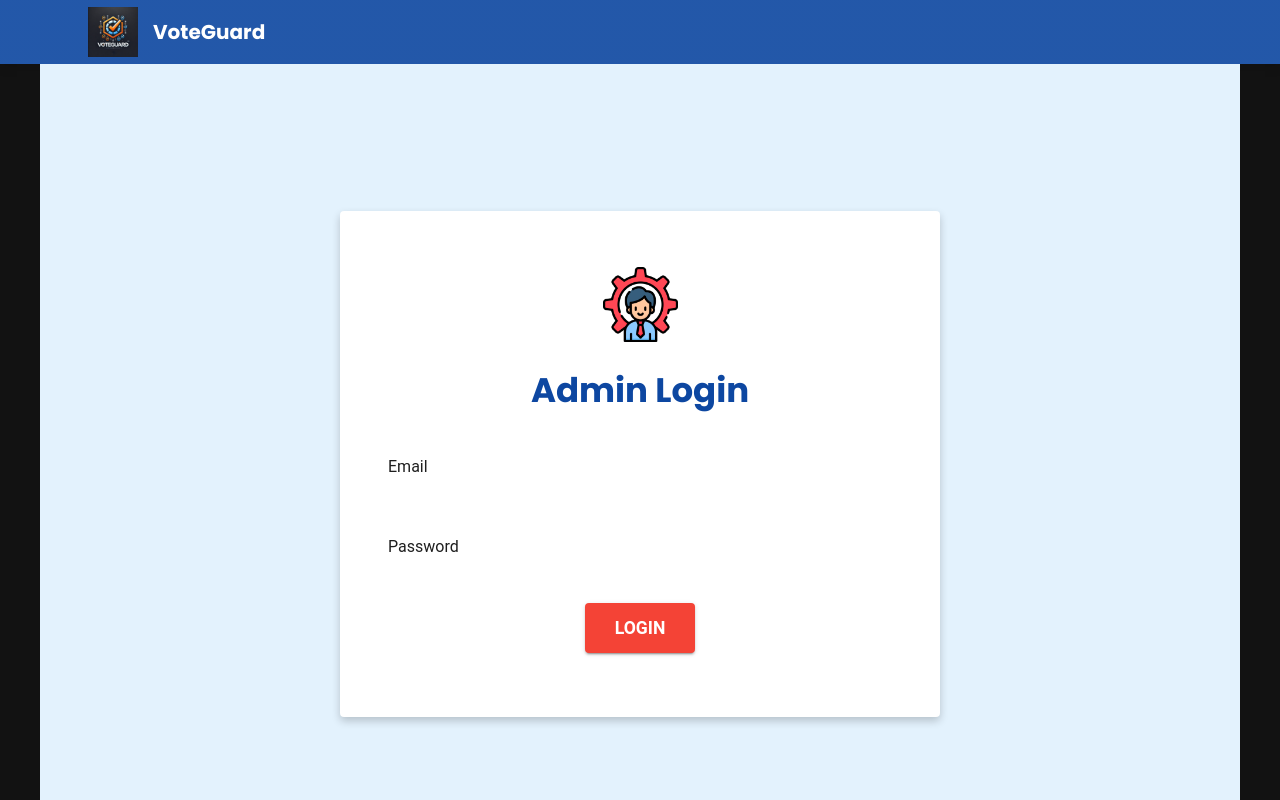
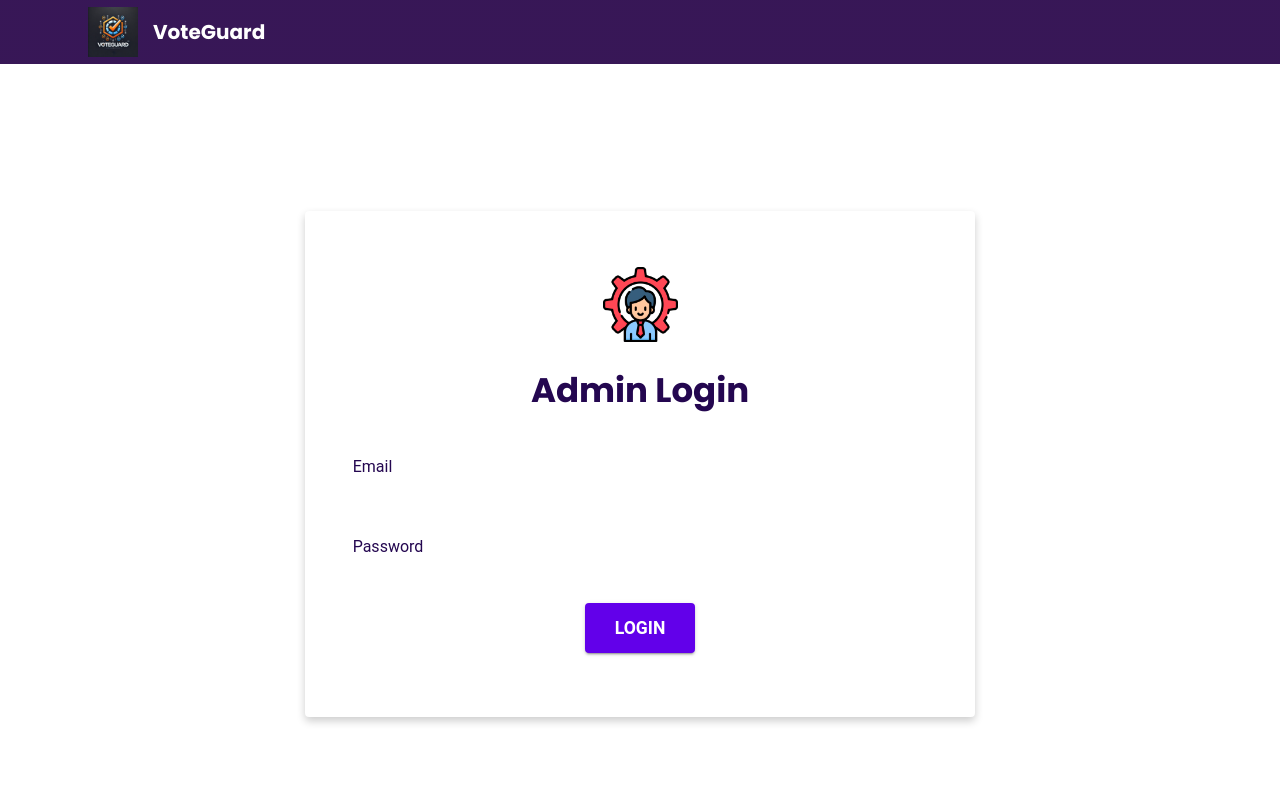
Before and after one commit to aryanzero/blockchain-project, a React (Create React App) app: page /admin-login in a window 1280 px wide. Shown: the top 800 px of the page. Built offline with nearby package versions, Linux system fonts and the light colour scheme.

Commit message:
more-css
css-added

```diff
--- a/src/Admin.js
+++ b/src/Admin.js
@@ -1,40 +1,45 @@
 import React, { useState, useEffect } from 'react';
 import { Button, Container, Typography, Card, CardContent } from '@mui/material';
-import { styled } from '@mui/material/styles';
+import { styled, css } from '@mui/material/styles';
 import { CSVLink } from 'react-csv';
 import { Chart } from 'react-google-charts';
 
-const AdminContainer = styled(Container)({
-  display: 'flex',
-  flexDirection: 'column',
-  alignItems: 'center',
-  justifyContent: 'center',
-  minHeight: '100vh',
-  textAlign: 'center',
-  backgroundColor: '#E4E7EA', // Updated background color
-  padding: '20px',
-});
+const AdminContainer = styled(Container)(
+  () => css`
+    display: flex;
+    flex-direction: column;
+    align-items: center;
+    justify-content: center;
+    min-height: 100vh;
+    text-align: center;
+    background-color: #f5f5f5; // Light gray background
+    padding: 20px;
+    max-width: 1900px !important;
+    width: 100%;
+  `,
+);
 
 const AdminCard = styled(Card)({
   width: '100%',
-  maxWidth: 800,
+  maxWidth: 600,
   textAlign: 'center',
-  backgroundColor: '#34495E', // Updated background color
-  color: '#fff', // Updated text color
-  padding: '20px',
-  boxShadow: '0 4px 8px 0 rgba(0, 0, 0, 0.2)',
+  backgroundColor: '#ffffff', // White background
+  color: '#333', // Dark text color
+  padding: '30px',
+  boxShadow: '0 4px 12px rgba(0, 0, 0, 0.1)',
+  borderRadius: '8px',
   marginBottom: '20px',
 });
 
 const AdminButton = styled(Button)({
   marginTop: '10px',
   padding: '10px 20px',
-  backgroundColor: '#1ABB9C', // Updated button color
+  backgroundColor: '#4a148c', // Darker purple color
   fontSize: '1rem',
   fontWeight: 'bold',
   color: '#fff',
   '&:hover': {
-    backgroundColor: '#16A085', // Darker button color on hover
+    backgroundColor: '#38006b', // Even darker purple on hover
   },
 });
 
@@ -43,7 +48,13 @@ const ButtonContainer = styled('div')({
   justifyContent: 'center',
   alignItems: 'center',
   gap: '10px',
-  marginTop: '10px',
+  marginTop: '20px',
+});
+
+const ChartContainer = styled('div')({
+  marginTop: '20px',
+  width: '100%',
+  maxWidth: '600px',
 });
 
 function Admin({ account, contract }) {
@@ -103,12 +114,12 @@ function Admin({ account, contract }) {
 
   return (
     <AdminContainer>
-      <Typography variant="h3" gutterBottom style={{ fontFamily: 'Poppins', fontWeight: '700', color: '#1ABB9C' }}>
+      <Typography variant="h3" gutterBottom style={{ fontFamily: 'Poppins', fontWeight: '700', color: '#240750' }}>
         Admin Panel
       </Typography>
       <AdminCard>
         <CardContent>
-          <Typography variant="h5" gutterBottom style={{ fontFamily: 'Poppins', fontWeight: '600', color: '#fff' }}>
+          <Typography variant="h5" gutterBottom style={{ fontFamily: 'Poppins', fontWeight: '600' }}>
             Download Votes Data
           </Typography>
           <ButtonContainer>
@@ -123,12 +134,12 @@ function Admin({ account, contract }) {
           </ButtonContainer>
           {votes.length > 0 && (
             <>
-              <Typography variant="h6" gutterBottom style={{ fontFamily: 'Poppins', fontWeight: '600', marginTop: '20px', color: '#fff' }}>
+              <Typography variant="h6" gutterBottom style={{ fontFamily: 'Poppins', fontWeight: '600', marginTop: '20px' }}>
                 Total Votes: {votes.reduce((acc, count) => acc + count, 0)}
               </Typography>
-              <div style={{ marginTop: '20px' }}>
+              <ChartContainer>
                 <Chart
-                  width={'600px'}
+                  width={'100%'}
                   height={'400px'}
                   chartType="PieChart"
                   loader={<div>Loading Chart...</div>}
@@ -137,12 +148,16 @@ function Admin({ account, contract }) {
                     title: 'Votes Distribution',
                     pieHole: 0.4,
                     is3D: false,
-                    backgroundColor: '#34495E',
-                    legendTextStyle: { color: '#fff' },
-                    titleTextStyle: { color: '#fff' },
+                    backgroundColor: '#ffffff',
+                    legendTextStyle: { color: '#333' },
+                    titleTextStyle: { color: '#333' },
+                    slices: [
+                      { color: '#9575cd' }, // Dark purple for candidate 1
+                      { color: '#4a148c' }, // Darker purple for candidate 2
+                    ],
                   }}
                 />
-              </div>
+              </ChartContainer>
             </>
           )}
         </CardContent>
--- a/src/AdminLogin.js
+++ b/src/AdminLogin.js
@@ -1,37 +1,40 @@
 import React, { useState } from 'react';
 import { Button, TextField, Card, CardContent, Typography, CircularProgress, Container } from '@mui/material';
-import { styled } from '@mui/material/styles';
+import { styled, css } from '@mui/material/styles';
 import { useNavigate } from 'react-router-dom';
 import { auth, signInWithEmailAndPassword } from './firebase';
 
-const AdminLoginContainer = styled(Container)({
-  display: 'flex',
-  flexDirection: 'column',
-  alignItems: 'center',
-  justifyContent: 'center',
-  height: '100vh',
-  textAlign: 'center',
-  backgroundColor: '#e3f2fd', // light blue background
-});
+const AdminLoginContainer = styled(Container)(
+  () => css`
+    display: flex;
+    flex-direction: column;
+    align-items: center;
+    justify-content: center;
+    height: 100vh;
+    text-align: center;
+    background-color: #ffffff; // light blue background
+    max-width: 1900px !important;
+    width: 100%;
+  `,
+);
 
 const AdminLoginCard = styled(Card)({
-  maxWidth: 600,
   padding: '40px 20px',
   textAlign: 'center',
   backgroundColor: '#ffffff', // light grey background
-  color: '#1e1e1e',
+  color: '#240750', // text color
   boxShadow: '0 4px 8px 0 rgba(0, 0, 0, 0.2)',
 });
 
 const LoginButton = styled(Button)({
   marginTop: '20px',
   padding: '10px 30px',
-  backgroundColor: '#f44336', // red color
+  backgroundColor: '#6200ea', // button color
   fontSize: '1.1rem',
   fontWeight: 'bold',
   color: '#fff',
   '&:hover': {
-    backgroundColor: '#d32f2f', // darker red on hover
+    backgroundColor: '#4a148c', // darker button color on hover
   },
 });
 
@@ -60,11 +63,11 @@ function AdminLogin({ setIsAuthenticated }) {
   };
 
   return (
-    <AdminLoginContainer>
-      <AdminLoginCard>
-        <CardContent>
+    <AdminLoginContainer style={{ maxwidth: '1920px !important'}}>
+      <AdminLoginCard style={{ minwidth: '1920px !important'}}>
+        <CardContent style={{ maxwidth: '1920px !important'}}>
           <Logo src="/manager.png" alt="Admin Logo" />
-          <Typography variant="h4" gutterBottom style={{ fontFamily: 'Poppins', fontWeight: '700', color: '#0d47a1' }}>
+          <Typography variant="h4" gutterBottom style={{ fontFamily: 'Poppins', fontWeight: '700', color: '#240750' }}>
             Admin Login
           </Typography>
           <TextField
@@ -74,8 +77,8 @@ function AdminLogin({ setIsAuthenticated }) {
             margin="normal"
             value={email}
             onChange={(e) => setEmail(e.target.value)}
-            InputProps={{ style: { color: '#1e1e1e', backgroundColor: '#ffffff' } }} // Ensure visibility
-            InputLabelProps={{ style: { color: '#1e1e1e' } }}
+            InputProps={{ style: { color: '#240750', backgroundColor: '#ffffff' } }} // Ensure visibility
+            InputLabelProps={{ style: { color: '#240750' } }}
           />
           <TextField
             label="Password"
@@ -85,8 +88,8 @@ function AdminLogin({ setIsAuthenticated }) {
             margin="normal"
             value={password}
             onChange={(e) => setPassword(e.target.value)}
-            InputProps={{ style: { color: '#1e1e1e', backgroundColor: '#ffffff' } }} // Ensure visibility
-            InputLabelProps={{ style: { color: '#1e1e1e' } }}
+            InputProps={{ style: { color: '#240750', backgroundColor: '#ffffff' } }} // Ensure visibility
+            InputLabelProps={{ style: { color: '#240750' } }}
           />
           <LoginButton
             variant="contained"
--- a/src/Footer.js
+++ b/src/Footer.js
@@ -3,12 +3,12 @@ import { Box, Typography, Container, Link } from '@mui/material';
 import { styled } from '@mui/material/styles';
 
 const FooterContainer = styled(Box)({
-  backgroundColor: '#0d47a1', // Changed to a vibrant blue color
+  backgroundColor: '#240046', // Changed to a vibrant blue color
   padding: '40px 0', // Increased padding for better spacing
   marginTop: 'auto',
   textAlign: 'center',
   color: '#fff',
-  borderTop: '5px solid #f44336', // Added a border to separate footer from content
+  borderTop: '5px solid #240046', // Added a border to separate footer from content
 });
 
 const FooterLink = styled(Link)({
@@ -17,7 +17,7 @@ const FooterLink = styled(Link)({
   color: '#fff',
   fontFamily: 'Poppins',
   '&:hover': {
-    color: '#f44336',
+    color: '#240046',
   },
 });
 
--- a/src/Header.js
+++ b/src/Header.js
@@ -9,7 +9,7 @@ const Logo = styled('img')({
 });
 
 const HeaderContainer = styled(AppBar)({
-  backgroundColor: '#0d47a1', // Changed to a vibrant blue color
+  backgroundColor: '#240046', // Changed to a vibrant blue color
   boxShadow: '0 4px 10px rgba(0, 0, 0, 0.1)',
 });
 
@@ -22,7 +22,7 @@ const LogoLink = styled(Link)({
 });
 
 const LogoutButton = styled(Button)({
-  backgroundColor: '#f44336', // Changed to a red color for better contrast
+  backgroundColor: '#240046', // Changed to a red color for better contrast
   color: '#fff',
   fontFamily: 'Poppins',
   fontWeight: '600',
--- a/src/Login.js
+++ b/src/Login.js
@@ -1,52 +1,54 @@
 import React, { useState } from 'react';
 import Web3 from 'web3';
 import { Button, Card, CardContent, Typography, CircularProgress, Container, Box } from '@mui/material';
-import { styled } from '@mui/material/styles';
-import { keyframes } from '@emotion/react';
+import { styled, css, keyframes } from '@mui/material/styles';
 import { useNavigate } from 'react-router-dom';
 import CryptoJS from 'crypto-js';
 import VotingSystem from './contracts/VotingSystem.json';
 
-const LoginContainer = styled(Container)({
-  display: 'flex',
-  flexDirection: 'column',
-  alignItems: 'center',
-  justifyContent: 'center',
-  height: '100vh',
-  textAlign: 'center',
-  backgroundColor: '#e3f2fd', // light blue background
-});
+const LoginContainer = styled(Container)(
+  () => css`
+    display: flex;
+    flex-direction: column;
+    align-items: center;
+    justify-content: center;
+    height: 100vh;
+    text-align: center;
+    background-color: #FFFFFF; // light blue background
+    max-width: 1900px !important;
+    width: 100%;
+  `,
+);
 
 const LoginCard = styled(Card)({
-  maxWidth: 600,
   padding: '40px 20px',
   textAlign: 'center',
   backgroundColor: '#ffffff', // light grey background
-  color: '#1e1e1e',
+  color: '#240750',
   boxShadow: '0 4px 8px 0 rgba(0, 0, 0, 0.2)',
 });
 
 const LoginButton = styled(Button)({
   marginTop: '20px',
   padding: '10px 30px',
-  backgroundColor: '#f44336', // red color
+  backgroundColor: '#6200ea', // purple color
   fontSize: '1.1rem',
   fontWeight: 'bold',
   color: '#fff',
   '&:hover': {
-    backgroundColor: '#d32f2f', // darker red on hover
+    backgroundColor: '#4a148c', // darker purple on hover
   },
 });
 
 const AdminButton = styled(Button)({
   marginTop: '20px',
   padding: '10px 30px',
-  backgroundColor: '#0d47a1', // vibrant blue color
+  backgroundColor: '#9575cd', // lighter purple color
   fontSize: '1.1rem',
   fontWeight: 'bold',
   color: '#fff',
   '&:hover': {
-    backgroundColor: '#0b3a8a', // darker blue on hover
+    backgroundColor: '#7e57c2', // slightly darker purple on hover
   },
 });
 
@@ -132,13 +134,14 @@ function Login({ setIsAuthenticated, setAccount }) {
       <LoginCard>
         <LoginContent>
           <Logo src={`${process.env.PUBLIC_URL}/metamask-logo.png`} alt="MetaMask Logo" />
-          <Typography variant="h4" gutterBottom style={{ fontFamily: 'Poppins', fontWeight: '700', color: '#0d47a1' }}>
+          <Typography variant="h4" gutterBottom style={{ fontFamily: 'Poppins', fontWeight: '700', color: '#240750' }}>
             Login with MetaMask
           </Typography>
-          <Typography variant="body1" style={{ marginBottom: '20px', fontFamily: 'Poppins', color: '#1e1e1e' }}>
-            Access your blockchain voting account securely with MetaMask. Click the button below to connect your wallet and get started.
+          <Typography variant="body1" style={{ marginBottom: '20px', fontFamily: 'Poppins', color: '#240750' }}>
+            Access your blockchain voting account securely with MetaMask.
+            Click the button below to connect your wallet and get started.
           </Typography>
-          <Box display="flex" flexDirection="column" alignItems="center">
+          <Box display="flex" flexDirection="row" alignItems="center" justifyContent="center" gap="10px">
             <LoginButton
               variant="contained"
               color="primary"
--- a/src/Voting.js
+++ b/src/Voting.js
@@ -351,39 +351,46 @@
 // }
 
 // export default Voting;
-
 /* global BigInt */
-
+/* global BigInt */
 import React, { useState, useEffect } from 'react';
 import { Button, Card, CardContent, Typography, Container, Grid, Box, Dialog, DialogTitle, DialogContent, DialogActions } from '@mui/material';
-import { styled } from '@mui/material/styles';
-import { keyframes } from '@emotion/react';
+import { styled, css, keyframes } from '@mui/material/styles';
 import Avatar from 'react-avatar';
 import CryptoJS from 'crypto-js';
 
-const VotingContainer = styled(Container)({
-  display: 'flex',
-  flexDirection: 'column',
-  alignItems: 'center',
-  justifyContent: 'center',
-  minHeight: '100vh',
-  textAlign: 'center',
-  backgroundColor: '#e3f2fd', // light blue background
-  padding: '20px',
-  position: 'relative',
-});
+const rotateRWB = keyframes`
+  0% { background-position: 0em 0em; }
+  100% { background-position: 100em 100em; }
+`;
+
+const VotingContainer = styled(Container)(
+  () => css`
+    display: flex;
+    flex-direction: column;
+    align-items: center;
+    justify-content: center;
+    min-height: 100vh;
+    text-align: center;
+    background-color: #e3f2fd; // light blue background
+    padding: 20px;
+    position: relative;
+    max-width: 1900px !important;
+    width: 100%;
+  `,
+);
 
 const HeaderContainer = styled(Box)({
   textAlign: 'center',
   marginBottom: '30px',
-  color: '#0d47a1', // vibrant blue color
+  color: '#240750', // dark purple color
 });
 
 const TimerBox = styled(Box)({
   position: 'relative',
   top: '10px',
   margin: '20px 0',
-  backgroundColor: '#0d47a1', // vibrant blue color
+  backgroundColor: '#240750', // dark purple color
   color: '#fff',
   padding: '10px 20px',
   borderRadius: '5px',
@@ -395,8 +402,8 @@ const VotingCard = styled(Card)({
   width: '100%',
   maxWidth: 800,
   textAlign: 'center',
-  backgroundColor: '#ffffff', // light grey background
-  color: '#1e1e1e',
+  backgroundColor: '#ffffff', // white background
+  color: '#240750', // text color
   padding: '20px',
   boxShadow: '0 4px 8px 0 rgba(0, 0, 0, 0.2)',
   marginBottom: '20px',
@@ -405,12 +412,12 @@ const VotingCard = styled(Card)({
 const VoteButton = styled(Button)({
   marginTop: '10px',
   padding: '10px 20px',
-  backgroundColor: '#f44336', // red color
+  backgroundColor: '#6200ea', // purple color
   fontSize: '1rem',
   fontWeight: 'bold',
   color: '#fff',
   '&:hover': {
-    backgroundColor: '#d32f2f', // darker red on hover
+    backgroundColor: '#4a148c', // darker purple on hover
   },
 });
 
@@ -418,6 +425,7 @@ const CandidateAvatar = styled(Avatar)({
   width: '80px',
   height: '80px',
   marginBottom: '10px',
+  bgColor: '#e6e6fa', // very light purple color
 });
 
 const fadeIn = keyframes`
@@ -431,6 +439,50 @@ const fadeIn = keyframes`
 
 const VotingContent = styled(CardContent)({
   animation: `${fadeIn} 1s ease-in-out`,
+});
+
+const CtaButton = styled('a')({
+  fontFamily: "'Work Sans', sans-serif",
+  textTransform: 'uppercase',
+  border: '1px solid #3498db',
+  borderRadius: '3px',
+  display: 'inline-block',
+  padding: '.5em 1em',
+  lineHeight: '1em',
+  textDecoration: 'none',
+  color: '#3498db',
+  marginLeft: '1em',
+  background: '#fff',
+  transition: '.3s all ease-in-out',
+  '&:hover': {
+    backgroundColor: '#3498db',
+    color: '#fff',
+  },
+});
+
+const StrongText = styled('strong')({
+  fontFamily: "'Work Sans', sans-serif",
+  textTransform: 'uppercase',
+  fontWeight: 900,
+  letterSpacing: '1em',
+  marginLeft: '2em',
+  color: '#3498db',
+});
+
+const AnimatedHeading = styled('h1')({
+  fontFamily: "'Shrikhand', cursive",
+  margin: 0,
+  fontSize: 'calc(800% + 1vmin)',
+  lineHeight: '110%',
+  padding: '0 1em',
+  background: '#240750',
+  background: 'linear-gradient(to bottom, #e6e6fa 0%, #e6e6fa 33%, #fff 33%, #fff 66%, #240750 66%, #240750 100%)',
+  backgroundRepeat: 'repeat',
+  backgroundSize: '100% 100%',
+  color: 'transparent',
+  WebkitBackgroundClip: 'text',
+  backgroundClip: 'text',
+  animation: `${rotateRWB} 100s linear 1s infinite`,
 });
 
 function Voting({ account, contract }) {
@@ -470,7 +522,7 @@ function Voting({ account, contract }) {
 
   useEffect(() => {
     const timer = setInterval(() => {
-      setTimeLeft(prevTime => {
+      setTimeLeft((prevTime) => {
         if (prevTime <= 1) {
           clearInterval(timer);
           setVotingEnded(true);
@@ -483,7 +535,7 @@ function Voting({ account, contract }) {
     return () => clearInterval(timer);
   }, []);
 
-  const formatTime = seconds => {
+  const formatTime = (seconds) => {
     const hrs = Math.floor(seconds / 3600);
     const mins = Math.floor((seconds % 3600) / 60);
     const secs = seconds % 60;
@@ -625,16 +677,17 @@ function Voting({ account, contract }) {
   return (
     <VotingContainer>
       <HeaderContainer>
-        <Typography variant="h3" gutterBottom style={{ fontFamily: 'Poppins', fontWeight: '700', color: '#0d47a1' }}>
+        <AnimatedHeading>Vote</AnimatedHeading>
+        <Typography variant="h3" gutterBottom style={{ fontFamily: 'Poppins', fontWeight: '700', color: '#240750' }}>
           Welcome to Blockchain Voting App
         </Typography>
-        <Typography variant="h6" style={{ fontFamily: 'Poppins', color: '#1e1e1e' }}>
+        <Typography variant="h6" style={{ fontFamily: 'Poppins', color: '#240750' }}>
           Your public key: {publicKey}
         </Typography>
-        <Button variant="contained" onClick={downloadPublicKey} style={{ margin: '10px', backgroundColor: '#0d47a1', color: '#fff' }}>
+        <Button variant="contained" onClick={downloadPublicKey} style={{ margin: '10px', backgroundColor: '#240750', color: '#fff' }}>
           Download Public Key
         </Button>
-        <Button variant="contained" onClick={verifyVote} style={{ margin: '10px', backgroundColor: '#0d47a1', color: '#fff' }}>
+        <Button variant="contained" onClick={verifyVote} style={{ margin: '10px', backgroundColor: '#240750', color: '#fff' }}>
           Verify Vote
         </Button>
       </HeaderContainer>
@@ -647,11 +700,11 @@ function Voting({ account, contract }) {
         <VotingContent>
           <Grid container spacing={4} alignItems="center" justifyContent="center">
             <Grid item xs={12} md={6}>
-              <CandidateAvatar name={candidate1.name} round={true} size="80" />
-              <Typography variant="h5" style={{ fontFamily: 'Poppins', fontWeight: '600', color: '#1e1e1e' }}>
+              <CandidateAvatar name={candidate1.name} round={true} size="80" color="#e6e6fa" />
+              <Typography variant="h5" style={{ fontFamily: 'Poppins', fontWeight: '600', color: '#240750' }}>
                 {candidate1.name}
               </Typography>
-              <Typography variant="body1" style={{ fontFamily: 'Poppins', color: '#1e1e1e', marginBottom: '10px' }}>
+              <Typography variant="body1" style={{ fontFamily: 'Poppins', color: '#240750', marginBottom: '10px' }}>
                 {candidate1.voteCount} votes
               </Typography>
               {!hasVoted && !votingEnded && (
@@ -659,11 +712,11 @@ function Voting({ account, contract }) {
               )}
             </Grid>
             <Grid item xs={12} md={6}>
-              <CandidateAvatar name={candidate2.name} round={true} size="80" />
-              <Typography variant="h5" style={{ fontFamily: 'Poppins', fontWeight: '600', color: '#1e1e1e' }}>
+              <CandidateAvatar name={candidate2.name} round={true} size="80" color="#e6e6fa" />
+              <Typography variant="h5" style={{ fontFamily: 'Poppins', fontWeight: '600', color: '#240750' }}>
                 {candidate2.name}
               </Typography>
-              <Typography variant="body1" style={{ fontFamily: 'Poppins', color: '#1e1e1e', marginBottom: '10px' }}>
+              <Typography variant="body1" style={{ fontFamily: 'Poppins', color: '#240750', marginBottom: '10px' }}>
                 {candidate2.voteCount} votes
               </Typography>
               {!hasVoted && !votingEnded && (
@@ -673,20 +726,20 @@ function Voting({ account, contract }) {
           </Grid>
           {hasVoted && (
             <>
-              <Typography variant="h6" style={{ fontFamily: 'Poppins', color: '#1e1e1e', marginTop: '20px' }}>
+              <Typography variant="h6" style={{ fontFamily: 'Poppins', color: '#240750', marginTop: '20px' }}>
                 Thank you for voting!
               </Typography>
-              <Typography variant="body1" style={{ fontFamily: 'Poppins', color: '#1e1e1e', marginTop: '10px' }}>
+              <Typography variant="body1" style={{ fontFamily: 'Poppins', color: '#240750', marginTop: '10px' }}>
                 Your voting proof: {votingProof}
               </Typography>
             </>
           )}
-          <Typography variant="h5" style={{ fontFamily: 'Poppins', fontWeight: '600', color: '#1e1e1e', marginTop: '20px' }}>
+          <Typography variant="h5" style={{ fontFamily: 'Poppins', fontWeight: '600', color: '#240750', marginTop: '20px' }}>
             Results
           </Typography>
           <VoteButton onClick={getResults}>Get Results</VoteButton>
           {winner && (
-            <Typography variant="body1" style={{ fontFamily: 'Poppins', color: '#1e1e1e', marginTop: '10px' }}>
+            <Typography variant="body1" style={{ fontFamily: 'Poppins', color: '#240750', marginTop: '10px' }}>
               {winner}
             </Typography>
           )}
```
